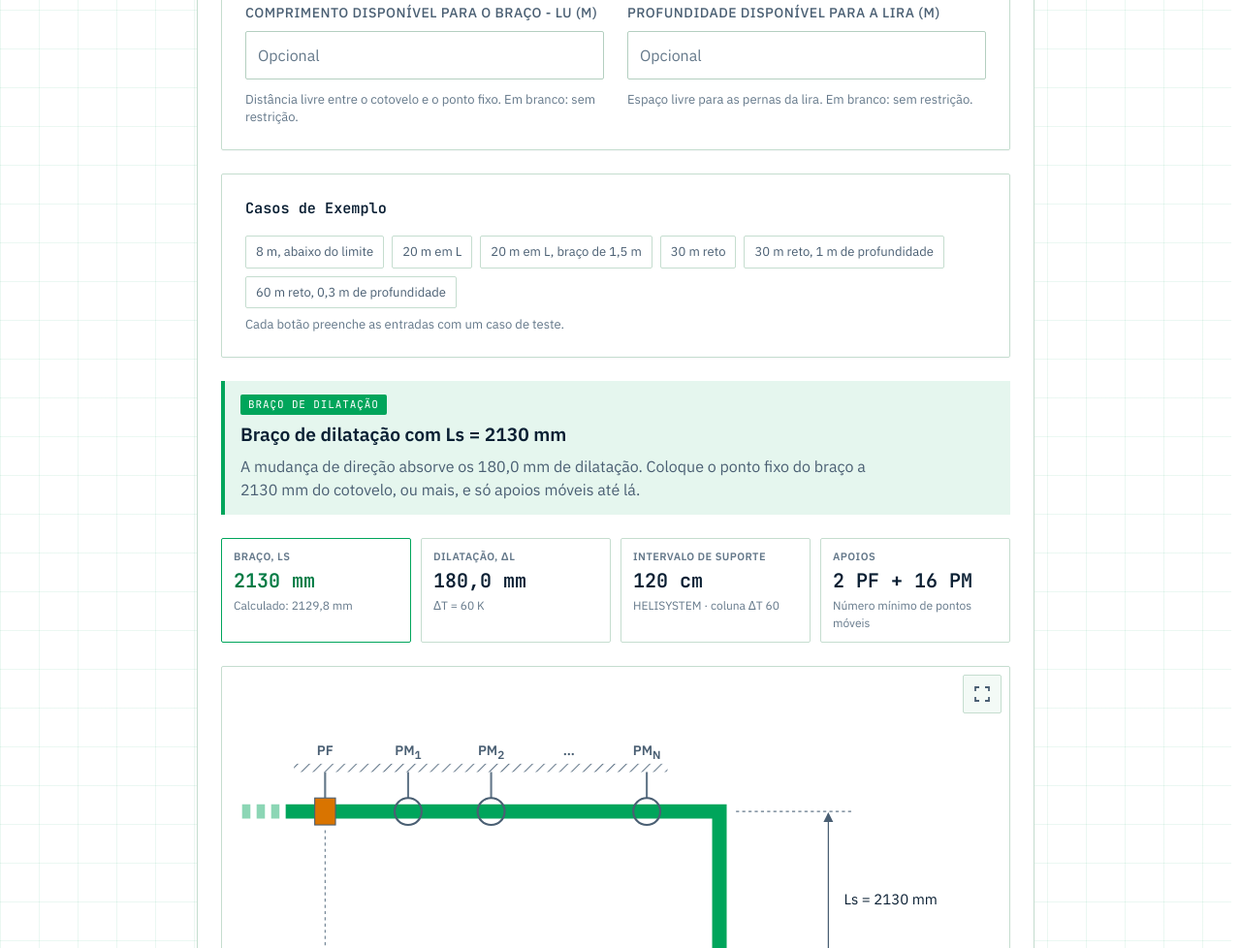
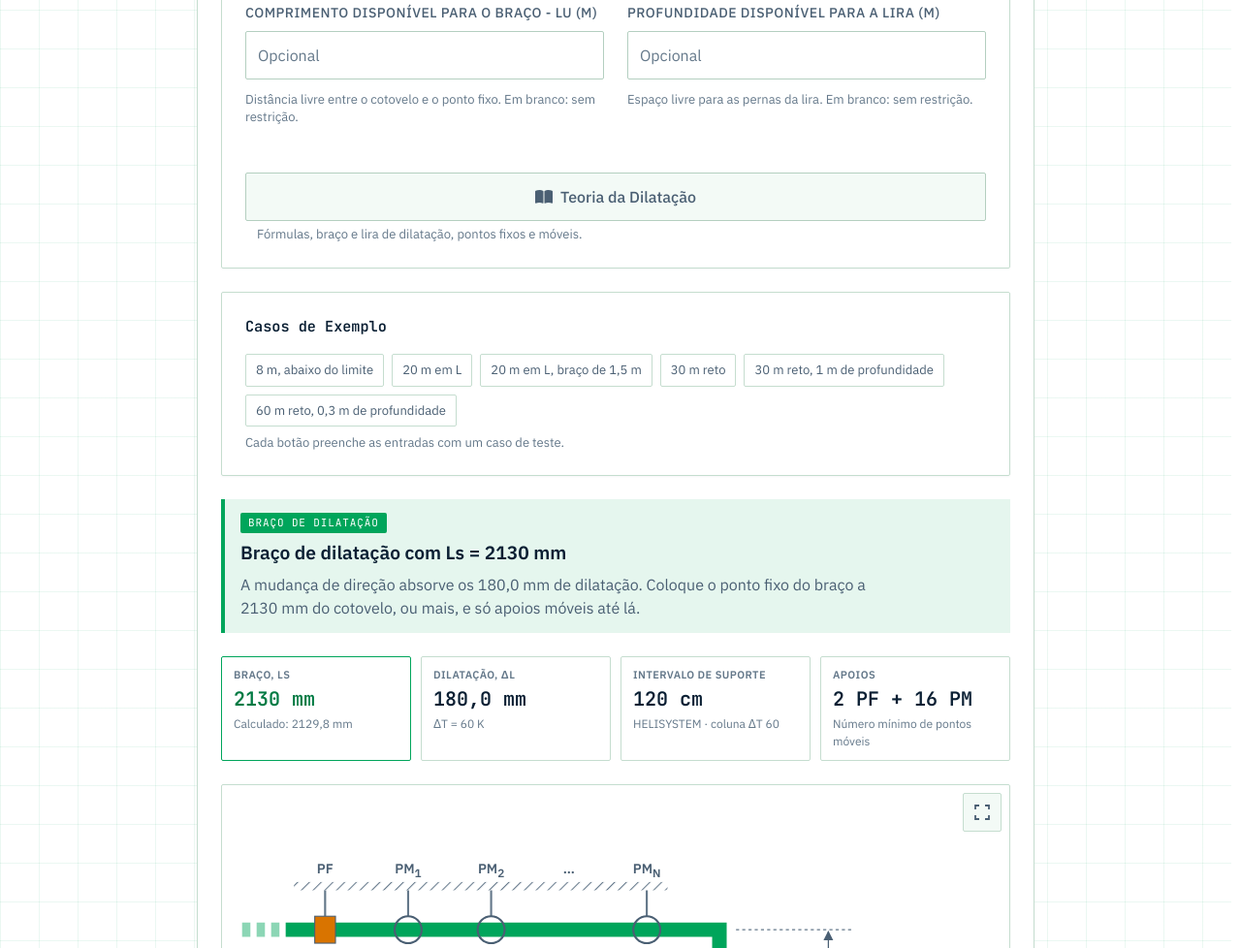
Before and after one commit to JosePicancoNeto/HELIROMA_WEB, a plain HTML site: page HELIROMA-CALC.html in a window 1280 px wide. Shown: the part 1110-2088 px from the top of the page at 97% size. Drawn offline with Linux system fonts and the light colour scheme.

Commit message:
Calculadora: acesso à Teoria da Dilatação também no Cálculo Padrão
O Cálculo Padrão (separador por omissão) não tinha ligação para TEORIA-DILATACAO.html; só o
Cálculo Avançado tinha, com o rótulo "INFO". Os dois separadores passam a ter o botão
"Teoria da Dilatação".

Co-Authored-By: Claude Sonnet 5.5 <noreply@anthropic.com>
Claude-Session: https://claude.ai/code/session_01A2SRrKMZGarS819BQgTwHh

```diff
--- a/HELIROMA-CALC.html
+++ b/HELIROMA-CALC.html
@@ -1244,6 +1244,12 @@
                                         </div>
                                     </div>
                                 </div>
+                                <div style="margin-top:1.5rem">
+                                    <a href="TEORIA-DILATACAO.html" class="btn-secondary" style="text-decoration:none;">
+                                        <i class="fas fa-book-open mr-2"></i>Teoria da Dilatação
+                                    </a>
+                                    <span class="help-text" style="margin-left:0.75rem">Fórmulas, braço e lira de dilatação, pontos fixos e móveis.</span>
+                                </div>
                             </form>
                         </section>
 
@@ -1351,7 +1357,7 @@
                                     <i class="fas fa-redo mr-2"></i>Limpar
                                 </button>
                                 <a href="TEORIA-DILATACAO.html" class="btn-secondary" style="text-decoration:none;">
-                                    <i class="fas fa-info-circle mr-2"></i>INFO
+                                    <i class="fas fa-book-open mr-2"></i>Teoria da Dilatação
                                 </a>
                             </div>
                         </form>
```
